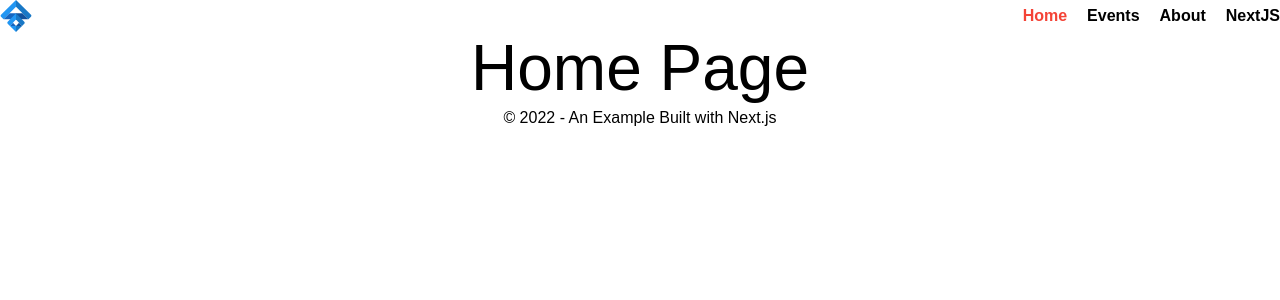
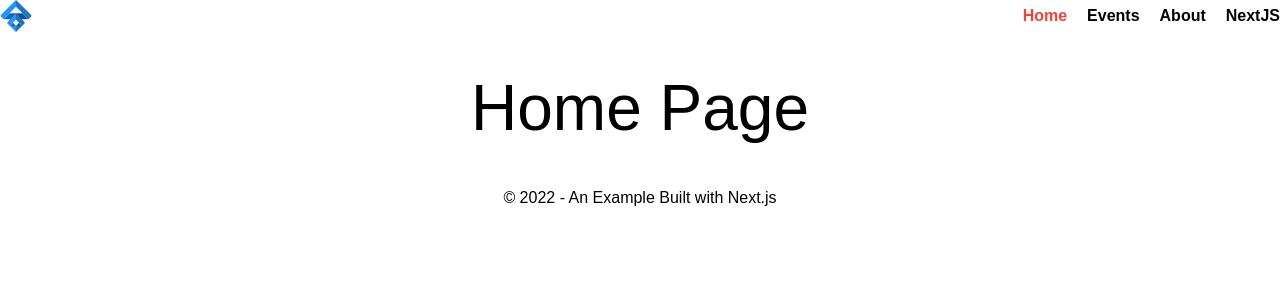
Before and after one commit to uyenho-agilityio/nextjs-training, a Next.js app in the folder NEXTJS/nextjs-example/: page / in a window 1280 px wide. Shown: the top 300 px of the page. Built offline with nearby package versions, Linux system fonts and the light colour scheme.

Commit message:
Update margin to main

```diff
--- a/NEXTJS/nextjs-example/src/layouts/DefaultLayout.tsx
+++ b/NEXTJS/nextjs-example/src/layouts/DefaultLayout.tsx
@@ -11,7 +11,7 @@ const DefaultLayout = ({ children }: LayoutProps): JSX.Element => {
   return (
     <Container>
       <Header />
-      <Box as="main" flexGrow={1}>
+      <Box as="main" my={10}>
         {children}
       </Box>
       <Footer />
```
